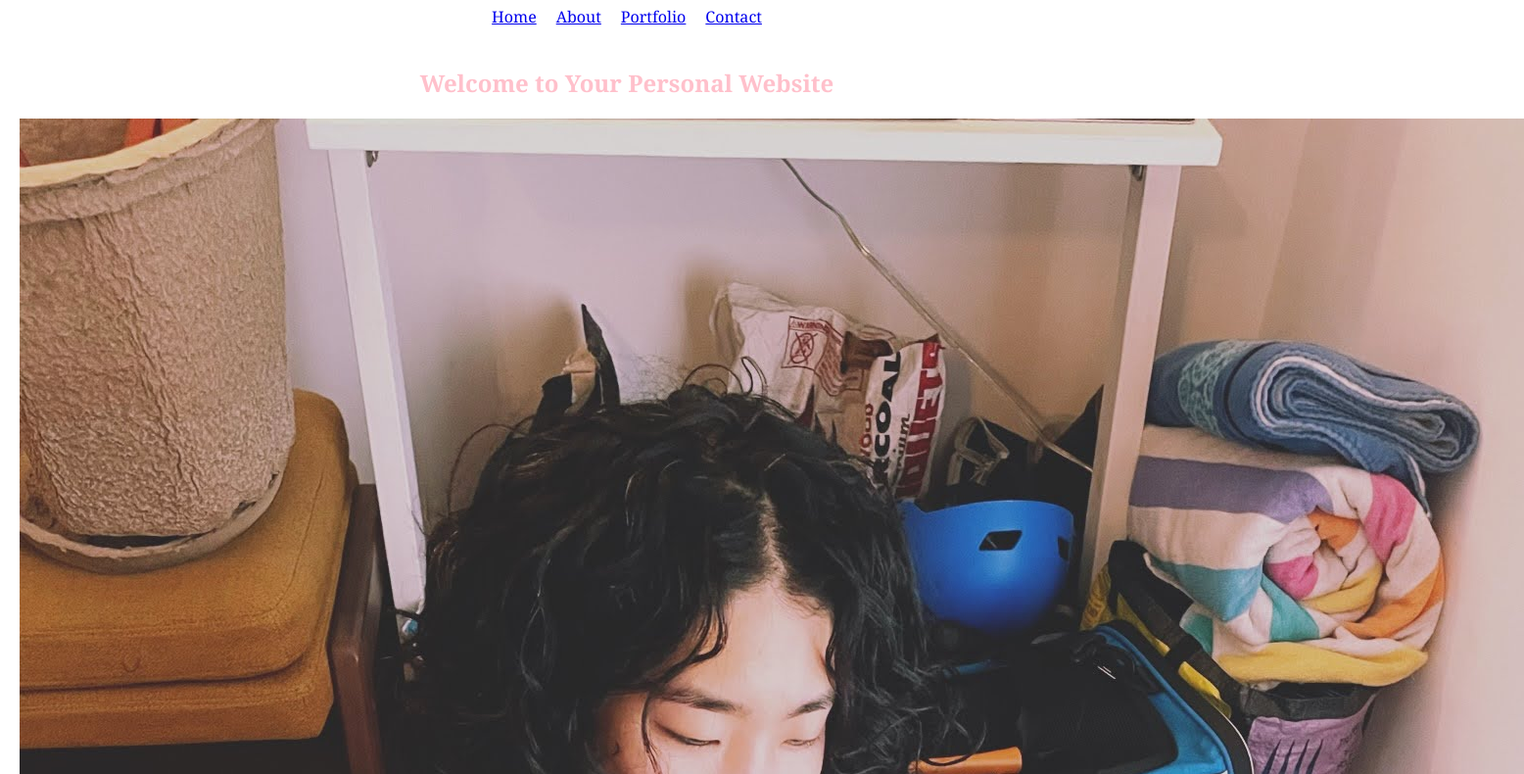
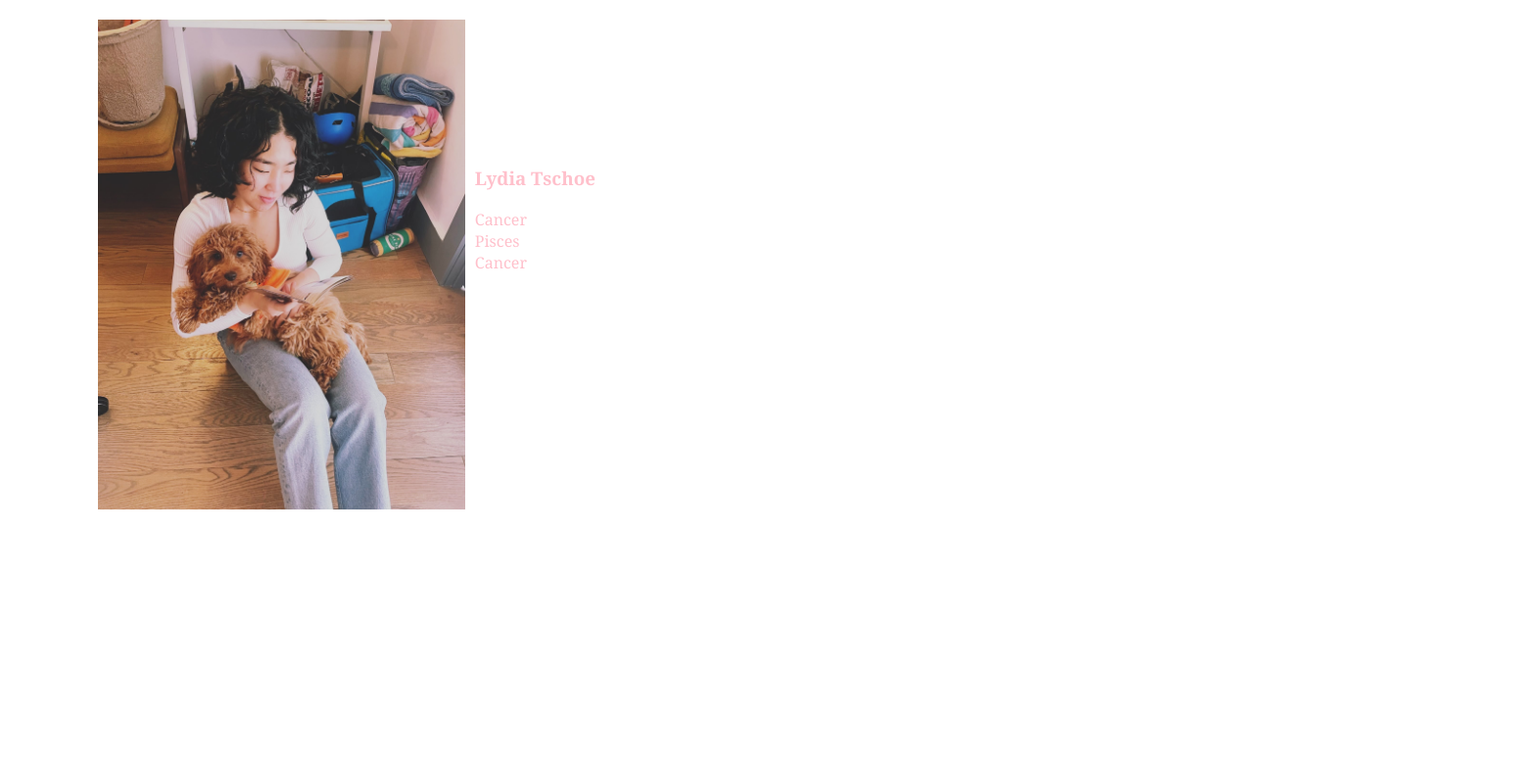
Before and after one commit to lydtschoe/my-personal-website, a plain HTML site: page index.html in a window 1280 px wide. Shown: the part 80-870 px from the top of the page at 98% size, 1556 px wide, since content can reach past the window. After the commit the page ends 805 px from the top, so only its background shows below. Drawn offline with Linux system fonts and the light colour scheme.

Commit message:
index.html

```diff
--- a/index.html
+++ b/index.html
@@ -2,45 +2,30 @@
 <html lang="en">
     <head>
         <link rel="stylesheet" href="style.css"/>
-
         <title>My Personal Website</title>
     </head>
     <body>
-        <h1>Lydia Tschoe</h1>
-        <nav>
-            <ul>
-                <li><a href="#home">Home</a></li>
-                <li><a href="#about">About</a></li>
-                <li><a href="#portfolio">Portfolio</a></li>
-                <li><a href="#contact">Contact</a></li>
-            </ul>
-        </nav>
 
         <main>
+            <section id="picture">
+                <div class="container">
+                    <div class="image-container">
+                        <img src="IMG_0659.JPG" alt="Your Image">
+                    </div>
+
             <section id="home">
-                <h2>Welcome to Your Personal Website</h2>
-                <img src="IMG_0659.jpg" alt="Your Image">
-            </section>
-
-            <section id="about">
-                <h2>About</h2>
-                <!-- Add content for the about section -->
-            </section>
-
-            <section id="portfolio">
-                <h2>Portfolio</h2>
-                <!-- Add content for the portfolio section -->
-            </section>
-
-            <section id="contact">
-                <h2>Contact</h2>
-                <!-- Add content for the contact section -->
+                <div class="content-container">
+                    <h1>Lydia Tschoe</h1>
+                        <ul>
+                            <li>Cancer</li>
+                            <li>Pisces</li>
+                            <li>Cancer</li>
+                        </ul>
+                    </div>
+                </div>
+                </section>
             </section>
         </main>
-
-        <footer>
-            <!-- Add content for the footer section -->
-        </footer>
 
         <script src="script.js"></script>
     </body>
--- a/script.js
+++ b/script.js
@@ -1,11 +1,11 @@
-console.log('Script loaded successfully!');
+window.addEventListener('resize', function() {
+    adjustContentWidth();
+});
 
-// Smooth scrolling for anchor links within the page
-document.querySelectorAll('a[href^="#"]').forEach(anchor => {
-    anchor.addEventListener('click', function (e) {
-        e.preventDefault();
-        document.querySelector(this.getAttribute('href')).scrollIntoView({
-            behavior: 'smooth'
-        });
-    });
-});
+function adjustContentWidth() {
+    var containerWidth = document.querySelector('.container').offsetWidth;
+    var contentContainer = document.querySelector('.content-container');
+    contentContainer.style.maxWidth = containerWidth + 'px';
+}
+
+adjustContentWidth();
--- a/style.css
+++ b/style.css
@@ -1,6 +1,3 @@
-/* Add your custom styles here */
-
-/* Example styles */
 body {
     font-family: Georgia, serif;
     margin: 0;
@@ -21,20 +18,45 @@ nav ul {
 }
 
 nav li {
-    margin: 0 10px;
+    margin: 0 100px;
 }
 
 main {
-    padding: 20px;
+    padding: 100px;
 }
 
 section {
-    margin-bottom: 50px;
-    text-align: center;
+    margin-bottom: 100px;
+    display: flex;
+    align-items: center;
 }
 
-footer {
+.container {
+    display: flex;
+    align-items: center;
+    justify-content: center;
+}
+
+.image-container {
     text-align: center;
-    padding: 20px;
-    background-color: #f0f0f0;
+    flex: 1; /* Take up half the available space */
 }
+
+.image-container img {
+    max-width: 100%;
+    height: auto;
+    max-height: 500px;
+}
+
+.content-container {
+    padding: 10px;
+    text-align: left; /* Adjust the text alignment as desired */
+    flex: 1; /* Take up the other half of the available space */
+    max-width: 100%; /* Set maximum width to 50% */
+    box-sizing: border-box; /* Include padding in the width */
+}
+
+ul {
+    list-style-type: none;
+    padding-left: 0;
+}
```
